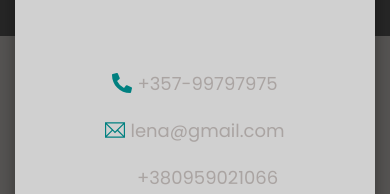
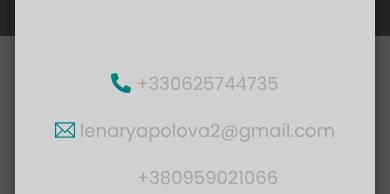
Before and after one commit to karimorozova/celebration-decor, a Next.js app: page / in a window 390 px wide. Both pictures are taken after a click on the element "Contacts". Shown: the part 3511-3705 px from the top of the page. Built offline with nearby package versions, Linux system fonts and the light colour scheme; some icons are missing.

Commit message:
Ticket: decor Type: bugfix Description: chamge email, phone

```diff
--- a/src/components/generic/Modal.js
+++ b/src/components/generic/Modal.js
@@ -69,13 +69,13 @@
       }}
     >
       <Wrap>
-        <Item href={"tel:35799797975"}>
+        <Item href={"tel:330625744735"}>
           <FaPhoneAlt color={colors.tealColor} size={20} />
-          <p>{"+357-99797975"}</p>
+          <p>{"+330625744735"}</p>
         </Item>
-        <Item href={"mailto:lena@gmail.com"}>
+        <Item href={"mailto:lenaryapolova2@gmail.com"}>
           <TfiEmail color={colors.tealColor} size={20} />
-          <p>{"lena@gmail.com"}</p>
+          <p>{"lenaryapolova2@gmail.com"}</p>
         </Item>
 
         <Item href={"https://wa.me/+380959021066"} target="_blank">
```
